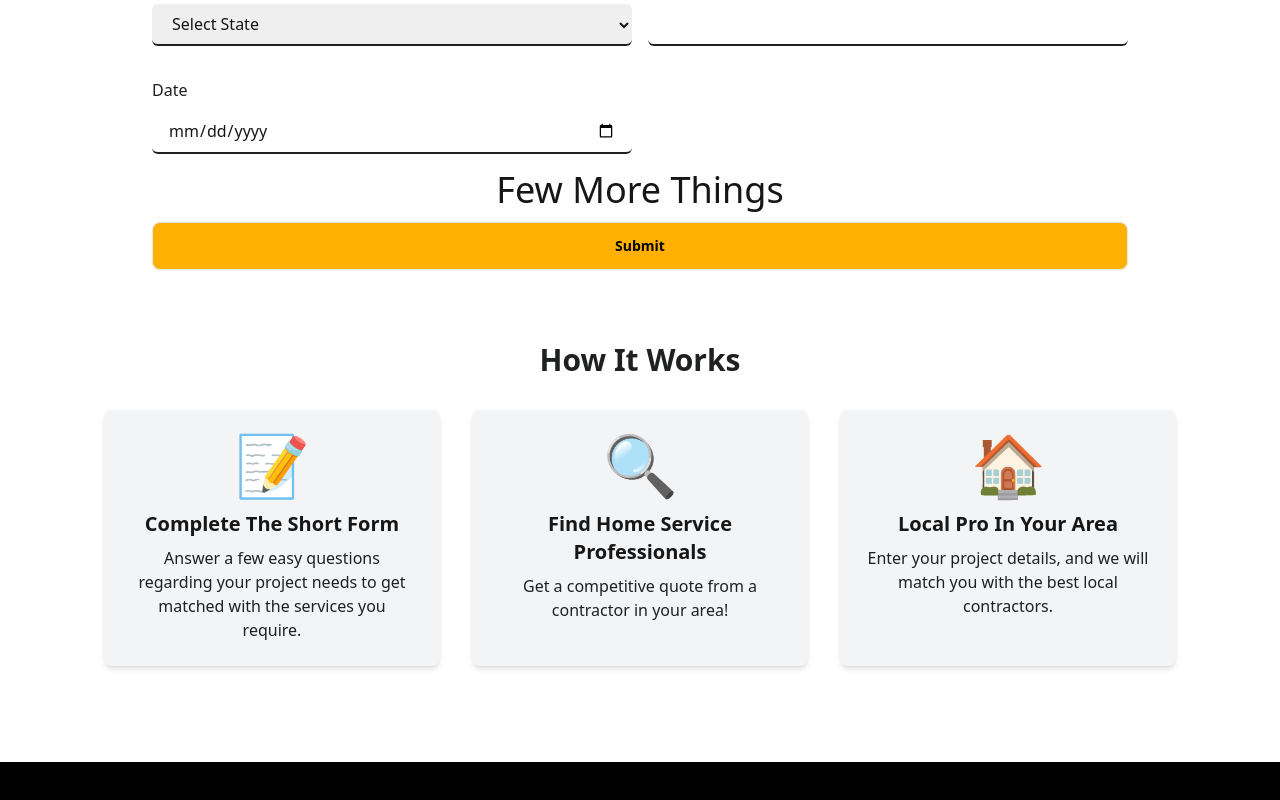
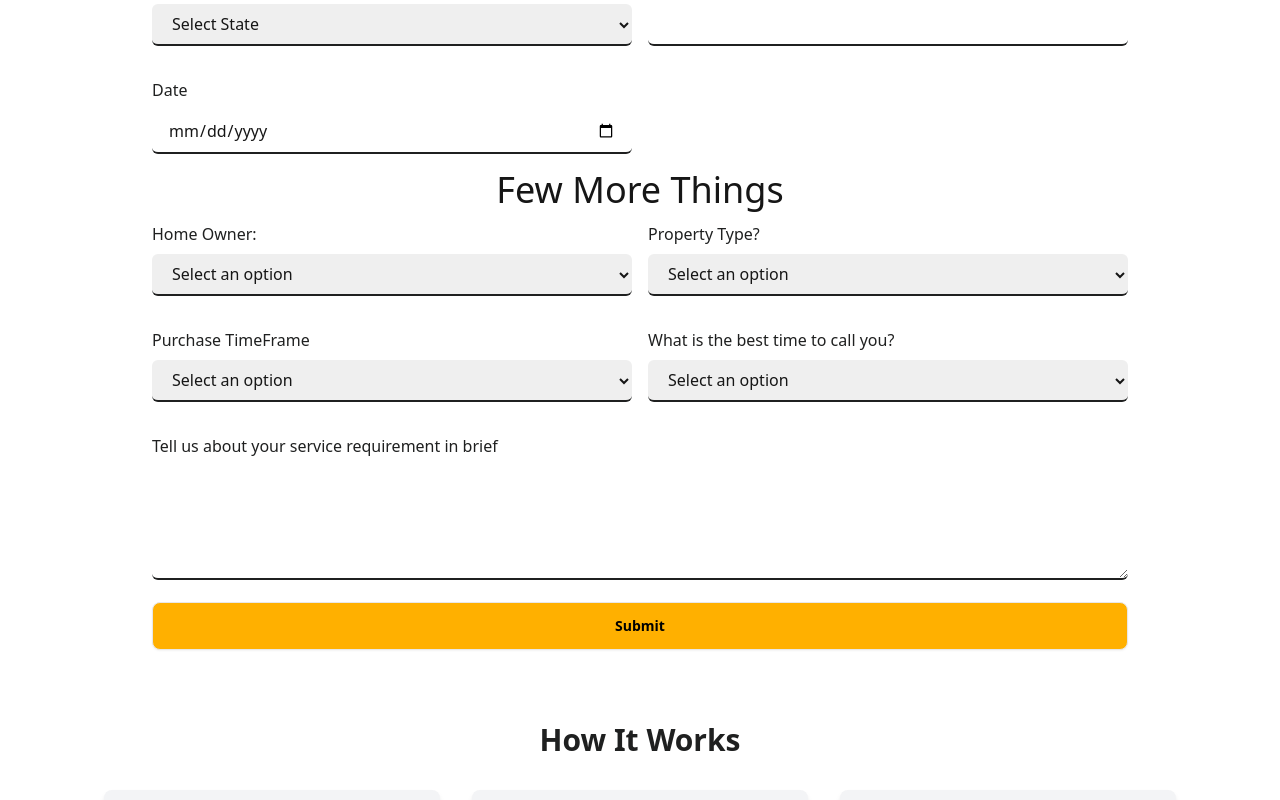
Before and after one commit to dawood7233/Contractors-Quotes, a React (Vite) app: page /services/1 in a window 1280 px wide. Shown: the part 602-1402 px from the top of the page. Built offline with nearby package versions, Linux system fonts and the light colour scheme; grey boxes are pictures that could not be loaded.

Commit message:
remaining fields added

```diff
--- a/src/Components/ServiceDetails.jsx
+++ b/src/Components/ServiceDetails.jsx
@@ -26,6 +26,11 @@ const ServiceDetails = () => {
       acc[input.question] = ""; // Add service-specific questions to formData
       return acc;
     }, {}) || {}),
+    HomeOwner: "",
+    PropertyType: "",
+    PurchaseTimeFrame: "",
+    BestTimeToCall: "",
+    "Brief data about requirements": "",
   });
 
   const handleChange = (e) => {
@@ -47,7 +52,7 @@ const ServiceDetails = () => {
     //   .then(response => console.log("Success:", response))
     //   .catch(error => console.error("Error:", error));
 
-    alert("Form submitted successfully!");
+    alert("Submitted successfully!");
 
     // Reset formData state
     setFormData({
@@ -64,6 +69,11 @@ const ServiceDetails = () => {
         acc[input.question] = ""; // Reset service-specific inputs
         return acc;
       }, {}) || {}),
+      HomeOwner: "",
+      PropertyType: "",
+      PurchaseTimeFrame: "",
+      BestTimeToCall: "",
+      "Brief data about requirements": "",
     });
   };
 
@@ -339,6 +349,114 @@ const ServiceDetails = () => {
             </div>
           </div>
           <h1 className="text-4xl text-center pb-3">Few More Things</h1>
+          <div className="grid grid-cols-1 md:grid-cols-2 gap-4 ">
+            <div className="mb-4">
+              <label
+                htmlFor="HomeOwner"
+                className="block text-secondary font-medium mb-2"
+              >
+                Home Owner:
+              </label>
+              <select
+                name="Property Type?"
+                value={formData["HomeOwner"]}
+                onChange={handleChange}
+                className="w-full px-4 py-2 border-b-2 border-[#1f2020] rounded-md focus:outline-none focus:ring focus:primary"
+                required
+              >
+                <option value="">Select an option</option>
+                <option value="Commercial">Yes</option>
+                <option value="Multi-Unit">No</option>
+              </select>
+            </div>
+
+            {/* Property Type */}
+            <div className="mb-4">
+              <label
+                htmlFor="PropertyType"
+                className="block text-secondary font-medium mb-2"
+              >
+                Property Type?
+              </label>
+              <select
+                name="Property Type?"
+                value={formData["PropertyType"]}
+                onChange={handleChange}
+                className="w-full px-4 py-2 border-b-2 border-[#1f2020] rounded-md focus:outline-none focus:ring focus:primary"
+                required
+              >
+                <option value="">Select an option</option>
+                <option value="Commercial">Commercial</option>
+                <option value="Multi-Unit">Multi-Unit</option>
+                <option value="Residential">Residential</option>
+              </select>
+            </div>
+
+            {/* Purchase Timeframe */}
+            <div className="mb-4">
+              <label
+                htmlFor="PurchaseTimeFrame"
+                className="block text-secondary font-medium mb-2"
+              >
+                Purchase TimeFrame
+              </label>
+              <select
+                name="Purchase TimeFrame"
+                value={formData["PurchaseTimeFrame"]}
+                onChange={handleChange}
+                className="w-full px-4 py-2 border-b-2 border-[#1f2020] rounded-md focus:outline-none focus:ring focus:primary"
+                required
+              >
+                <option value="">Select an option</option>
+                <option value="1-2 weeks">1-2 weeks</option>
+                <option value="3-4 weeks">3-4 weeks</option>
+                <option value="5-6 weeks">5-6 weeks</option>
+                <option value="7-8 weeks">7-8 weeks</option>
+                <option value="Time Is Flexible">Time Is Flexible</option>
+              </select>
+            </div>
+
+            {/* Best Time to Call */}
+            <div className="mb-4">
+              <label
+                htmlFor="BestTimeToCall"
+                className="block text-secondary font-medium mb-2"
+              >
+                What is the best time to call you?
+              </label>
+              <select
+                name="What is the best time to call you?"
+                value={formData["BestTimeToCall"]}
+                onChange={handleChange}
+                className="w-full px-4 py-2 border-b-2 border-[#1f2020] rounded-md focus:outline-none focus:ring focus:primary"
+                required
+              >
+                <option value="">Select an option</option>
+                <option value="Anytime">Anytime</option>
+                <option value="Morning">Morning</option>
+                <option value="Afternoon">Afternoon</option>
+                <option value="Evening">Evening</option>
+              </select>
+            </div>
+
+            {/* Brief Description */}
+            <div className="mb-4 col-span-2">
+              <label
+                htmlFor="Brief data about requirements"
+                className="block text-secondary font-medium mb-2"
+              >
+                Tell us about your service requirement in brief
+              </label>
+              <textarea
+                name="Tell us about your service requirement in brief"
+                value={formData["Brief data about requirements"]}
+                onChange={handleChange}
+                className="w-full px-4 py-2 border-b-2 border-[#1f2020] rounded-md focus:outline-none focus:ring focus:primary"
+                rows="4"
+                required
+              />
+            </div>
+          </div>
           {/* Submit Button */}
           <div className="text-center">
             <button
```
